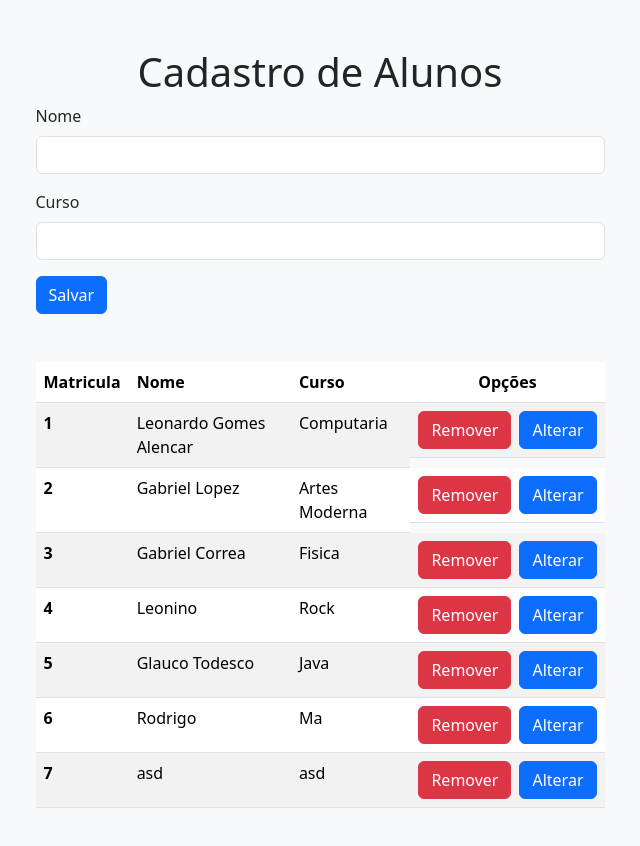
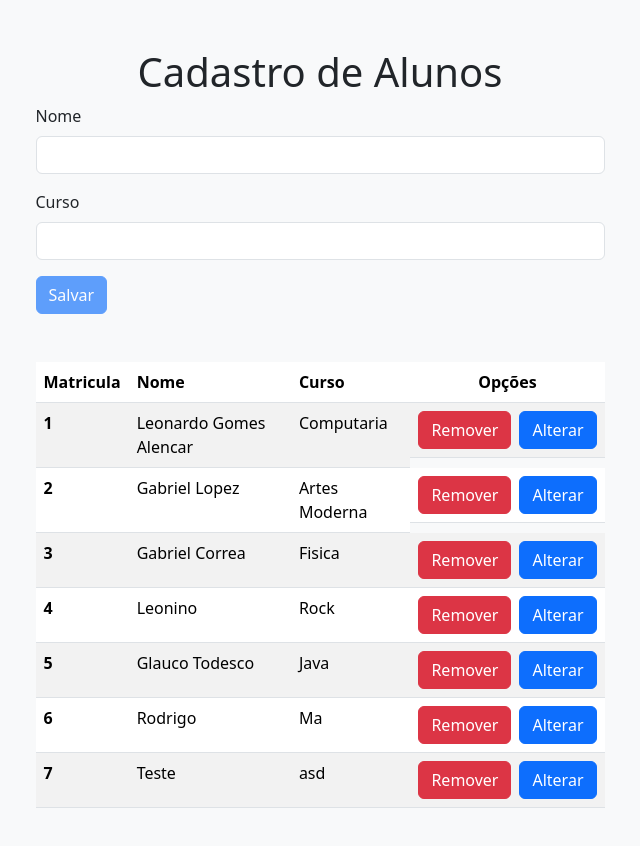
Before and after one commit to Rodrigokaki/Fatec-ngBootStrap, an Angular app: page / in a window 1280 px wide. Shown: the top 846 px of the page, without its empty margins (320-960 px from the left). Built offline with nearby package versions, Linux system fonts and the light colour scheme; data requests are answered from the project's data file.

Commit message:
Desabilitando botao se invalido e mensagem de erro quando tocado

```diff
--- a/db.json
+++ b/db.json
@@ -32,7 +32,7 @@
     },
     {
       "id": 7,
-      "name": "asd",
+      "name": "Teste",
       "course": "asd"
     }
   ]
--- a/src/app/students/students.component.html
+++ b/src/app/students/students.component.html
@@ -1,7 +1,6 @@
 <div class="container">
   <div class="row">
-      <div class="col-7 m-auto  bg-light p-5 rounded">
-
+    <div class="col-7 m-auto bg-light p-5 rounded">
       <h1 class="text-center">Cadastro de Alunos</h1>
 
       <form [formGroup]="formGroupStudent">
@@ -13,10 +12,16 @@
             id="nome"
             formControlName="name"
           />
-            <small class="text-danger" *ngIf="name.hasError('minlength') && submited">
+          <small
+            class="text-danger"
+            *ngIf="name.hasError('minlength') && name.touched"
+          >
             * O nome deve ter no mínimo 3 caracteres
           </small>
-            <small class="text-danger" *ngIf="name.hasError('required') && submited">
+          <small
+            class="text-danger"
+            *ngIf="name.hasError('required') && name.touched"
+          >
             * O nome é obrigatório
           </small>
         </div>
@@ -29,11 +34,21 @@
             id="curso"
             formControlName="course"
           />
-            <small class="text-danger" *ngIf="course.hasError('required') && submited">
+          <small
+            class="text-danger"
+            *ngIf="course.hasError('required') && course.touched"
+          >
             * O curso deve ser preenchido
           </small>
         </div>
-          <button type="submit" class="btn btn-primary" (click)="save()">Salvar</button>
+        <button
+          type="submit"
+          class="btn btn-primary"
+          (click)="save()"
+          [disabled]="!formGroupStudent.valid"
+        >
+          Salvar
+        </button>
       </form>
 
       <table class="table table-striped mt-5">
@@ -51,15 +66,16 @@
             <td>{{ student.name }}</td>
             <td>{{ student.course }}</td>
             <td class="d-flex gap-2 justify-content-end">
-                <button class="btn btn-danger" (click)="delete(student)">Remover</button>
-                <button class="btn btn-primary" (click)="edit(student)">Alterar</button>
+              <button class="btn btn-danger" (click)="delete(student)">
+                Remover
+              </button>
+              <button class="btn btn-primary" (click)="edit(student)">
+                Alterar
+              </button>
             </td>
           </tr>
         </tbody>
       </table>
-
     </div>
   </div>
-
-
 </div>
```
Lines whose indentation alone changed are shown as unchanged.
